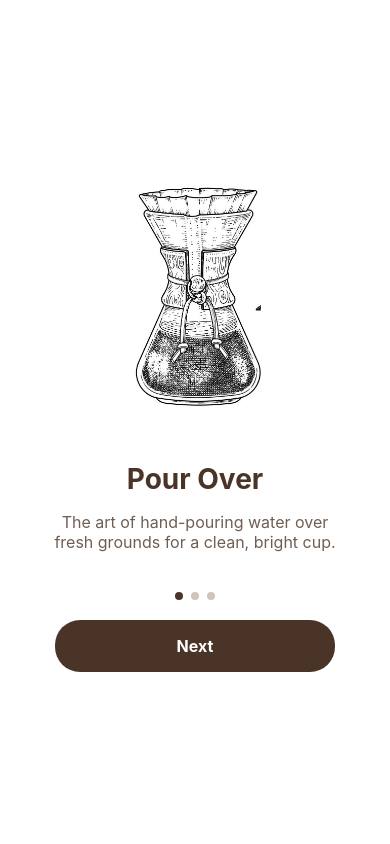
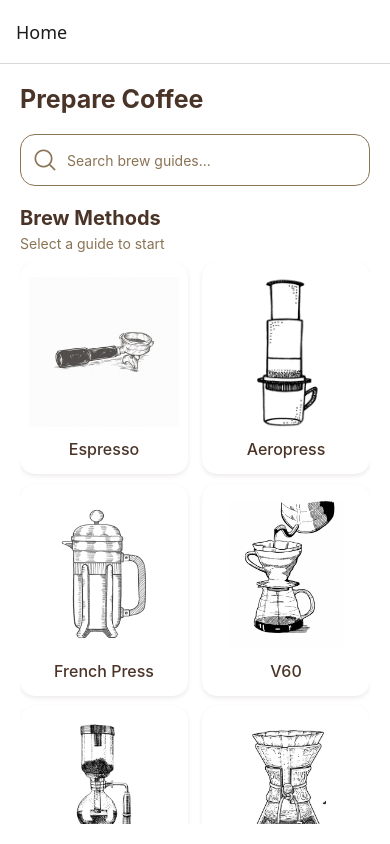
Before and after one commit to aya-alsakkaf/RN-Navigation-Demo, a React Native app: screen /Home in a window 390 px wide. Built offline with nearby package versions, Linux system fonts and the light colour scheme.

Commit message:
Stack Navigation

```diff
--- a/App.js
+++ b/App.js
@@ -5,17 +5,19 @@ import BrewDetails from "./src/screens/Home/BrewDetails";
 import Login from "./src/screens/Auth/Login";
 import Register from "./src/screens/Auth/Register";
 import Onboarding from "./src/screens/Welcome/Onboarding";
+import { NavigationContainer } from "@react-navigation/native";
+import AuthNavigation from "./src/navigation/AuthNavigation/AuthNavigation";
+import HomeNavigation from "./src/navigation/HomeNavigation/HomeNavigation";
 export default function App() {
   return (
-    <SafeAreaProvider>
-      <SafeAreaView style={styles.container}>
-        <Onboarding />
-        {/* <Home /> */}
-        {/* <BrewDetails /> */}
-        {/* <Login /> */}
-        {/* <Register /> */}
-      </SafeAreaView>
-    </SafeAreaProvider>
+    <NavigationContainer>
+      {/* <Onboarding /> */}
+      {/* <Home /> */}
+      {/* <BrewDetails /> */}
+
+      {/* <AuthNavigation /> */}
+      <HomeNavigation />
+    </NavigationContainer>
   );
 }
 
--- a/package.json
+++ b/package.json
@@ -9,11 +9,14 @@
     "web": "expo start --web"
   },
   "dependencies": {
+    "@react-navigation/native": "^7.0.14",
+    "@react-navigation/native-stack": "^7.2.0",
     "expo": "~52.0.11",
     "expo-status-bar": "~2.0.0",
     "react": "18.3.1",
     "react-native": "0.76.3",
-    "react-native-safe-area-context": "4.12.0"
+    "react-native-safe-area-context": "4.12.0",
+    "react-native-screens": "~4.4.0"
   },
   "devDependencies": {
     "@babel/core": "^7.20.0"
--- a/src/components/BrewMethod.js
+++ b/src/components/BrewMethod.js
@@ -1,7 +1,9 @@
 import { Image, StyleSheet, Text, TouchableOpacity, View } from "react-native";
 import React from "react";
+import { useNavigation } from "@react-navigation/native";
 
 const BrewMethod = ({ item }) => {
+  const navigation = useNavigation();
   return (
     <TouchableOpacity
       style={{
@@ -14,7 +16,13 @@ const BrewMethod = ({ item }) => {
         shadowOffset: { width: 0, height: 2 },
         shadowOpacity: 0.1,
         shadowRadius: 4,
-        width: '48%',
+        width: "48%",
+      }}
+      onPress={() => {
+        navigation.navigate("Brew Details", {
+          brewID: item.id,
+          name: "Aya",
+        });
       }}
     >
       <Image
--- /dev/null
+++ b/src/navigation/AuthNavigation/AuthNavigation.js
@@ -0,0 +1,20 @@
+import { StyleSheet, Text, View } from "react-native";
+import React from "react";
+import { createNativeStackNavigator } from "@react-navigation/native-stack";
+import Login from "../../screens/Auth/Login";
+import Register from "../../screens/Auth/Register";
+
+//create the stack that will navigate me from register to login and vice versa
+const Stack = createNativeStackNavigator();
+const AuthNavigation = () => {
+  return (
+    <Stack.Navigator>
+      <Stack.Screen name="Login" component={Login} />
+      <Stack.Screen name="Register" component={Register} />
+    </Stack.Navigator>
+  );
+};
+
+export default AuthNavigation;
+
+const styles = StyleSheet.create({});
--- /dev/null
+++ b/src/navigation/HomeNavigation/HomeNavigation.js
@@ -0,0 +1,19 @@
+import { StyleSheet, Text, View } from "react-native";
+import React from "react";
+import { createNativeStackNavigator } from "@react-navigation/native-stack";
+import Home from "../../screens/Home/Home";
+import BrewDetails from "../../screens/Home/BrewDetails";
+
+const Stack = createNativeStackNavigator();
+const HomeNavigation = () => {
+  return (
+    <Stack.Navigator>
+      <Stack.Screen name="Home" component={Home} />
+      <Stack.Screen name="Brew Details" component={BrewDetails} />
+    </Stack.Navigator>
+  );
+};
+
+export default HomeNavigation;
+
+const styles = StyleSheet.create({});
--- a/src/screens/Auth/Login.js
+++ b/src/screens/Auth/Login.js
@@ -7,11 +7,13 @@ import {
   Platform,
 } from "react-native";
 import React, { useState } from "react";
+import { useNavigation } from "@react-navigation/native";
 
 const Login = () => {
   const [email, setEmail] = useState("");
   const [password, setPassword] = useState("");
 
+  const navigation = useNavigation();
   const handleLogin = () => {
     console.log("Login attempted with:", email, password);
   };
@@ -124,7 +126,11 @@ const Login = () => {
         }}
       >
         <Text style={{ color: "#6F4E37" }}>Don't have an account? </Text>
-        <TouchableOpacity>
+        <TouchableOpacity
+          onPress={() => {
+            navigation.navigate("Register");
+          }}
+        >
           <Text
             style={{
               color: "#4A3428", // Dark coffee brown
--- a/src/screens/Auth/Register.js
+++ b/src/screens/Auth/Register.js
@@ -7,11 +7,13 @@ import {
   Platform,
 } from "react-native";
 import React, { useState } from "react";
+import { useNavigation } from "@react-navigation/native";
 
 const Register = () => {
   const [email, setEmail] = useState("");
   const [password, setPassword] = useState("");
 
+  const navigation = useNavigation();
   const handleRegister = () => {
     console.log("Login attempted with:", email, password);
   };
@@ -124,7 +126,11 @@ const Register = () => {
         }}
       >
         <Text style={{ color: "#6F4E37" }}>Already have an account? </Text>
-        <TouchableOpacity onPress={{}}>
+        <TouchableOpacity
+          onPress={() => {
+            navigation.navigate("Login");
+          }}
+        >
           <Text
             style={{
               color: "#4A3428", // Dark coffee brown
--- a/src/screens/Home/BrewDetails.js
+++ b/src/screens/Home/BrewDetails.js
@@ -11,8 +11,17 @@ import { brewMethods } from "../../data/brewMethods";
 import BrewData from "../../components/BrewData";
 import BrewInstructions from "../../components/BrewInstructions";
 
-const BrewDetails = () => {
-  const brewMethod = brewMethods.find((item) => item.id === 2);
+const BrewDetails = ({ route }) => {
+  console.log(route.params);
+  // const { brewID } = route.params; //object deconstruction
+  // const brewID = route.params.brewID;
+  // const name = route.params.name;
+
+  const { brewID, name } = route.params;
+
+  console.log(`ID is ${brewID}, and the name is ${name}`);
+
+  const brewMethod = brewMethods.find((item) => item.id === brewID);
   return (
     <ScrollView
       style={{
```
Also changed, not shown: 1 other file (tests, documents, lock files or other folders).
